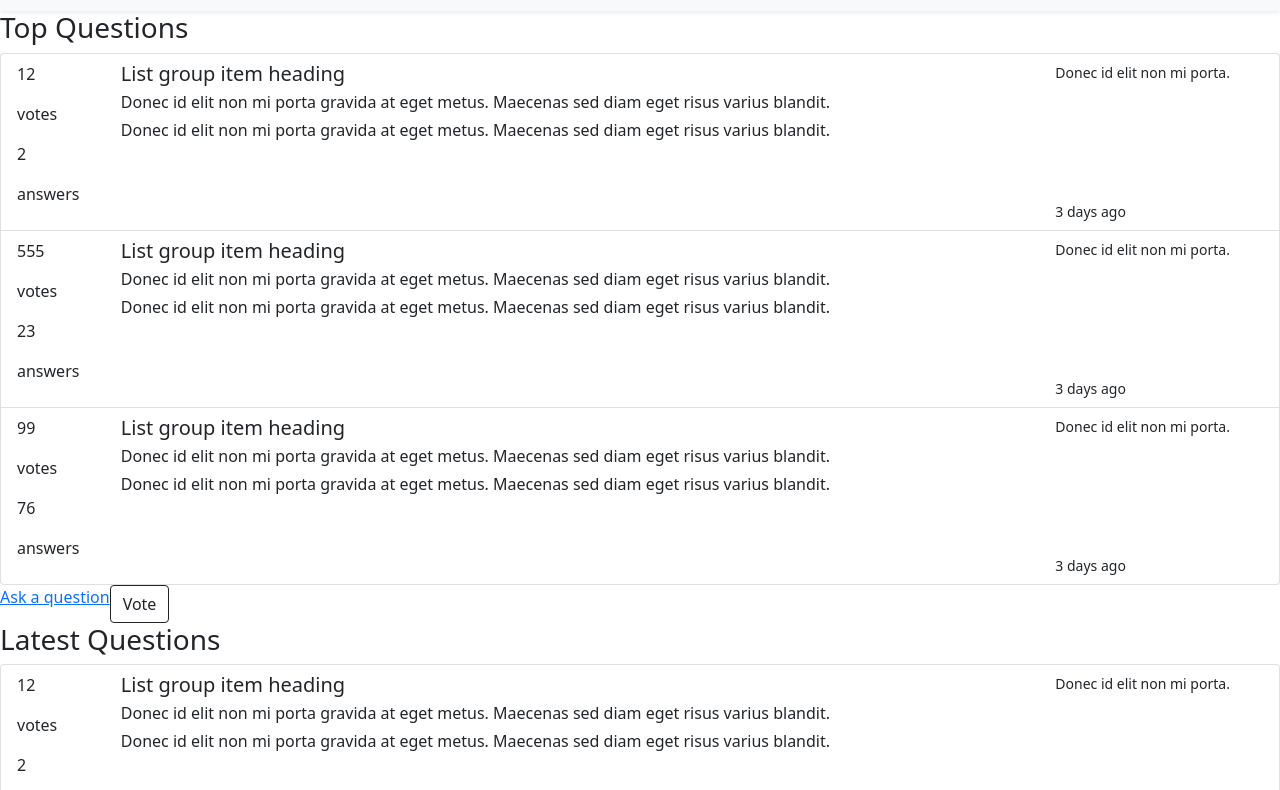
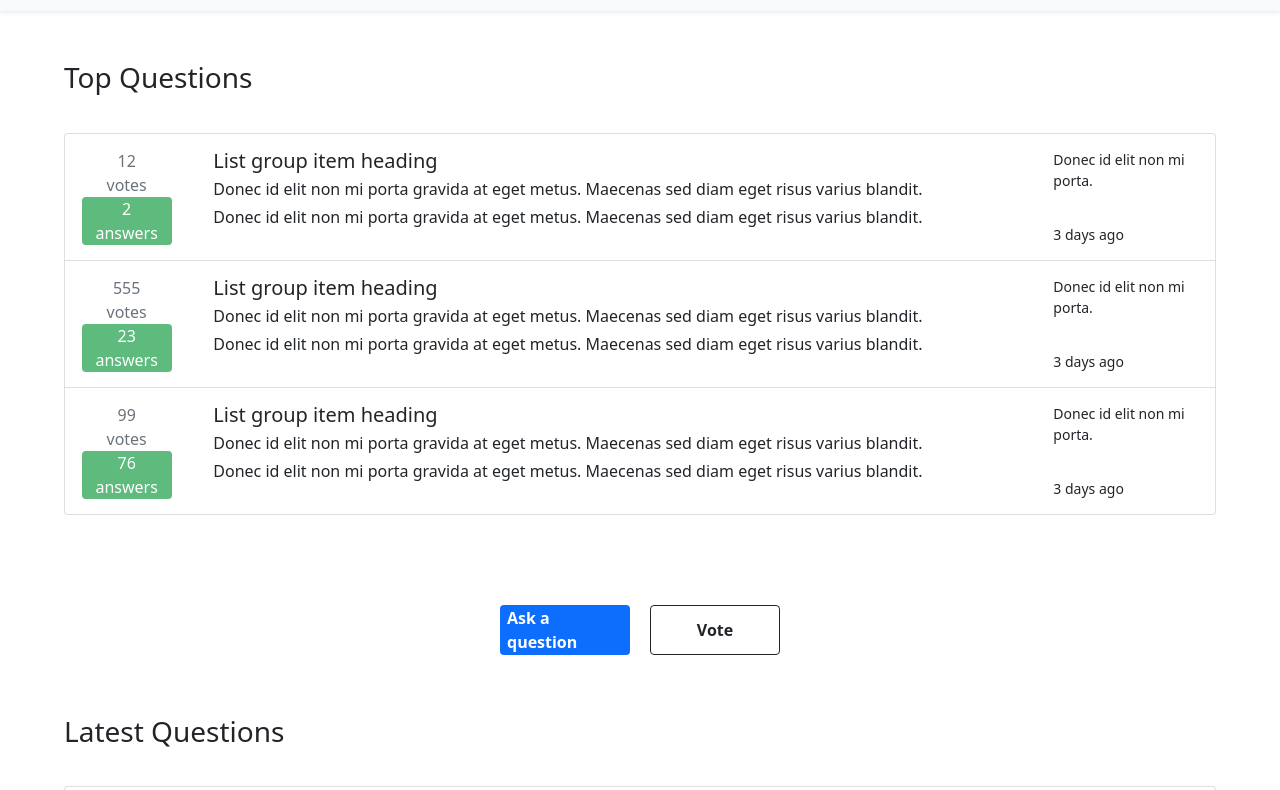
Before and after one commit to 2003405/witsOverflow, a website: page index.html in a window 1280 px wide. Shown: the part 69-859 px from the top of the page. Drawn offline with nearby package versions, Linux system fonts and the light colour scheme.

Commit message:
add styling to questions containers and buttons

```diff
--- a/style.css
+++ b/style.css
@@ -4,16 +4,26 @@
     position: fixed;
 
 }
-
+a:hover{
+    color: white;
+}
 .navbar-nav a{
     padding-left: 15px !important;
     padding-right: 15px !important;
     transition: 0.15s;
 }
 
+.btn-login{
+    margin-right: 8px;
+}
+
 .navbar-nav a:hover{
     color: #007bff !important;
     font-size: 17px;
+}
+
+a.btn-login:hover, a.btn-signup:hover{
+    color: white !important;
 }
 
 .navbar-brand{
@@ -89,35 +99,78 @@
     text-decoration: none;
 }
 
+.top-questions-container{
+    margin: 50px auto;
+    width: 90%;
+}
 
 
+.list-group{
+    width: 100%;
+    margin: 30px auto;
+}
+
+.list-group a{
+    padding: 15px;
+}
+
+.buttons-container{
+    margin-right: 40px;
+    justify-content: center;
+    align-items: center;
+}
+
+.votes-container{
+    display: flex;
+    flex-direction: column;
+    justify-content: center;
+    align-items: center;
+    color: hsl(210,8%,45%);
+    border-top-left-radius: 4px;
+    border-top-right-radius: 4px;
+    text-align: center;
+    width: 90px;
+}
+
+.answers-container{
+    display: flex;
+    flex-direction: column;
+    justify-content: center;
+    align-items: center;
+    background: hsl(140,40%,55%);
+    border-radius: 4px;
+    text-align: center;
+    width: 90px;
+}
+
+.answers-container p{
+    color: white;
+}
 
 
-.SignUpBtn {
-    display: inline-flex;
-    height: 30px;
-    padding: 0;
-    top: 7px;
-    left: 7px;
-    position: relative;
-    background: #007bff;
-    border: none;
-    outline: none;
-    border-radius: 15px;
-    overflow: hidden;
-    font-weight: 800;
-    cursor: pointer;
-    padding: 0 10px;
-    color: black;
-    text-decoration: none;
+.votes-container p, .answers-container p{
+    margin: 0;
 }
 
-.SignUpBtn:hover {
-    background: #2248e2;
-    color: white !important;
-    font-size: 17px;
+.function-buttons-container{
+    justify-content: center;
+    align-items: center;
 }
 
-.SignUpBtn:active {
-    background: #1936aa;
+.function-buttons-container a{
+    margin: 10px;
+    border-radius: 4px;
+    text-decoration: none;
+    font-weight: 600;
+    width: 130px;
+    height: 50px;
+    display: flex;
+    align-items: center;
+    justify-content: center;
+    padding: 7px;
 }
+
+.btn-ask-question{
+    background: #0d6efd;
+    color: white;
+}
```
